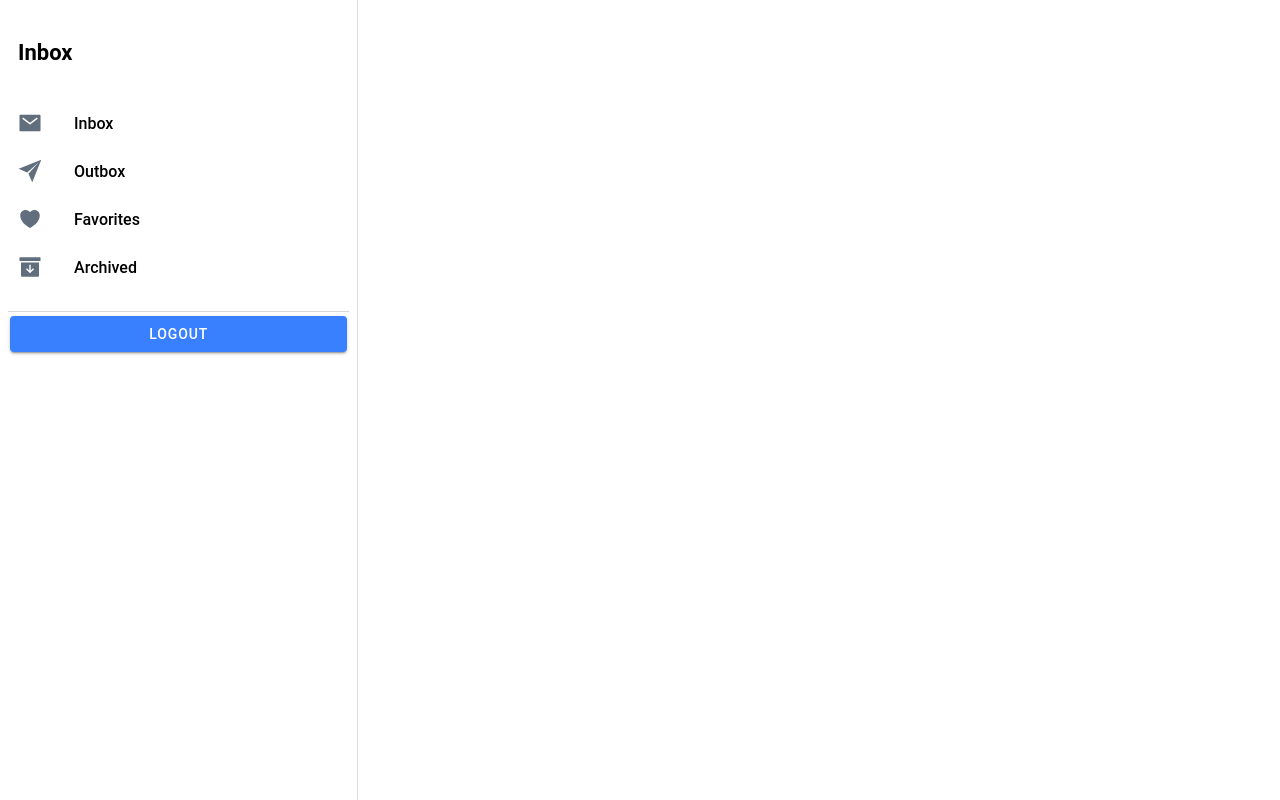
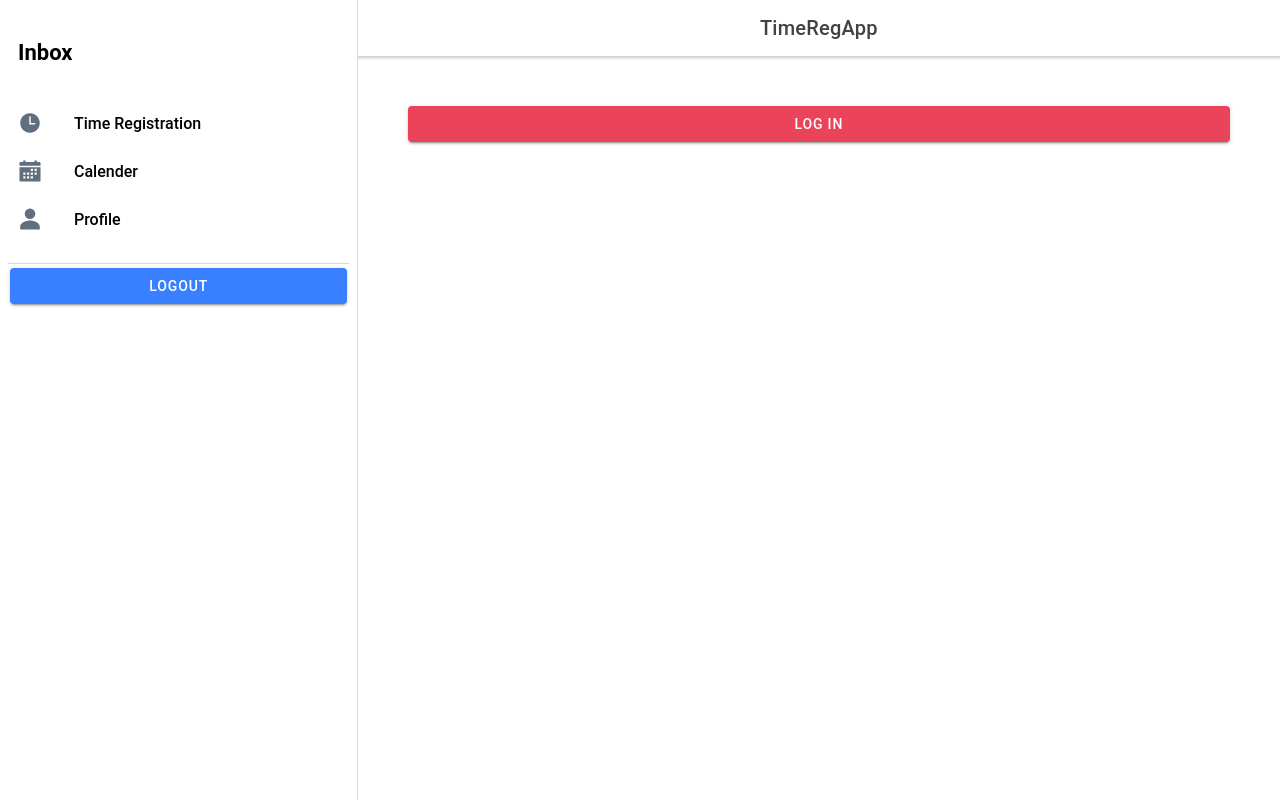
Before and after one commit to RasmusRB/TimeRegApp, a React (Create React App) app: page /TimeRegistration in a window 1280 px wide. Built offline with nearby package versions, Linux system fonts and the light colour scheme.

Commit message:
Menu, icons & TimeRegistration page

```diff
--- a/src/App.tsx
+++ b/src/App.tsx
@@ -5,6 +5,7 @@ import Menu from "./components/Menu";
 import Home from "./pages/Home";
 import SignUp from "./pages/SignUp";
 import Front from "./pages/Front";
+import TimeRegistration from "./pages/TimeRegistration";
 
 /* Core CSS required for Ionic components to work properly */
 import "@ionic/react/css/core.css";
@@ -42,6 +43,9 @@ const App: React.FC = () => {
             <Route exact path="/Front">
               <Front />
             </Route>
+            <Route exact path="/TimeRegistration">
+              <TimeRegistration />
+            </Route>
           </IonRouterOutlet>
         </IonSplitPane>
       </IonReactRouter>
--- a/src/components/Menu.tsx
+++ b/src/components/Menu.tsx
@@ -21,6 +21,14 @@ import {
   mailSharp,
   paperPlaneOutline,
   paperPlaneSharp,
+  //
+  timeOutline,
+  timeSharp,
+  calendarOutline,
+  calendarClearSharp,
+  calendarSharp,
+  personOutline,
+  personSharp,
 } from "ionicons/icons";
 import "./Menu.css";
 import { getUser, removeUserSession } from "../utils/Common";
@@ -35,29 +43,33 @@ interface AppPage {
 
 const appPages: AppPage[] = [
   {
-    title: "Inbox",
-    url: "/page/Inbox",
-    iosIcon: mailOutline,
-    mdIcon: mailSharp,
+    title: "Time Registration",
+    url: "/page/TimeRegistration",
+    iosIcon: timeOutline,
+    mdIcon: timeSharp,
   },
   {
-    title: "Outbox",
-    url: "/page/Outbox",
-    iosIcon: paperPlaneOutline,
-    mdIcon: paperPlaneSharp,
+    title: "Calender",
+    url: "/page/Calender",
+    iosIcon: calendarOutline,
+    mdIcon: calendarSharp,
   },
   {
-    title: "Favorites",
-    url: "/page/Favorites",
-    iosIcon: heartOutline,
-    mdIcon: heartSharp,
+    title: "Profile",
+    url: "/page/Profile",
+    iosIcon: personOutline,
+    mdIcon: personSharp,
   },
+
+  /*
   {
     title: "Archived",
     url: "/page/Archived",
     iosIcon: archiveOutline,
     mdIcon: archiveSharp,
   },
+
+  */
 ];
 
 const Menu: React.FC = () => {
--- /dev/null
+++ b/src/pages/TimeRegistration.tsx
@@ -0,0 +1,45 @@
+import { useHistory } from "react-router";
+import React, { useState, useEffect } from "react";
+import {
+  IonButton,
+  IonContent,
+  IonHeader,
+  IonInput,
+  IonLabel,
+  IonMenuButton,
+  IonMenuToggle,
+  IonPage,
+  IonRippleEffect,
+  IonTitle,
+  IonToolbar,
+} from "@ionic/react";
+
+const TimeRegistration: React.FC = () => {
+  return (
+    <IonPage>
+      <IonHeader>
+        <IonToolbar>
+            <IonMenuButton />
+          <IonTitle style={{ textAlign: "center" }}>TimeRegApp</IonTitle>
+        </IonToolbar>
+      </IonHeader>
+      <IonContent fullscreen >
+        <IonHeader collapse="condense">
+          <IonToolbar>
+            <IonTitle size="large">Blank</IonTitle>
+          </IonToolbar>
+        </IonHeader>
+        <IonButton
+          expand="block"
+          fill="solid"
+          color="danger"
+          style={{ margin: "50px" }}
+        >
+          Log in
+        </IonButton>
+      </IonContent>
+    </IonPage>
+  );
+};
+
+export default TimeRegistration;
```
Also changed, not shown: 1 other file (tests, documents, lock files or other folders).
